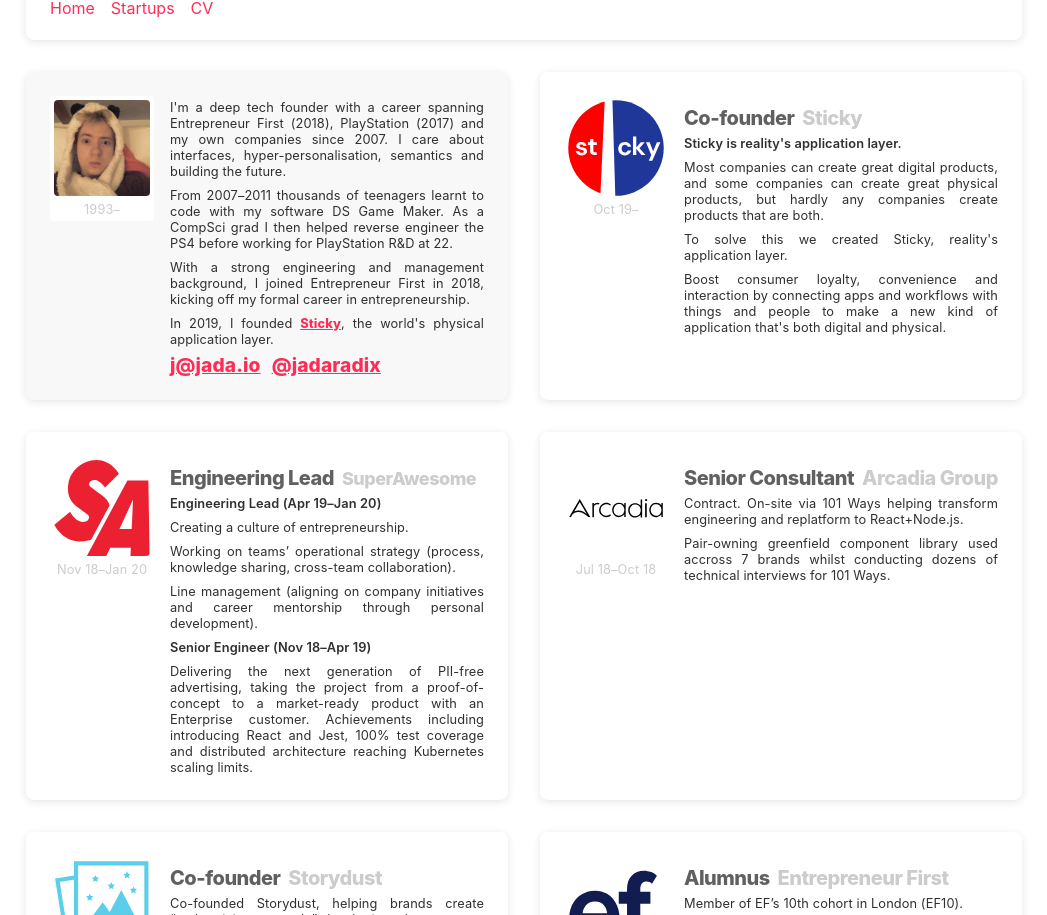
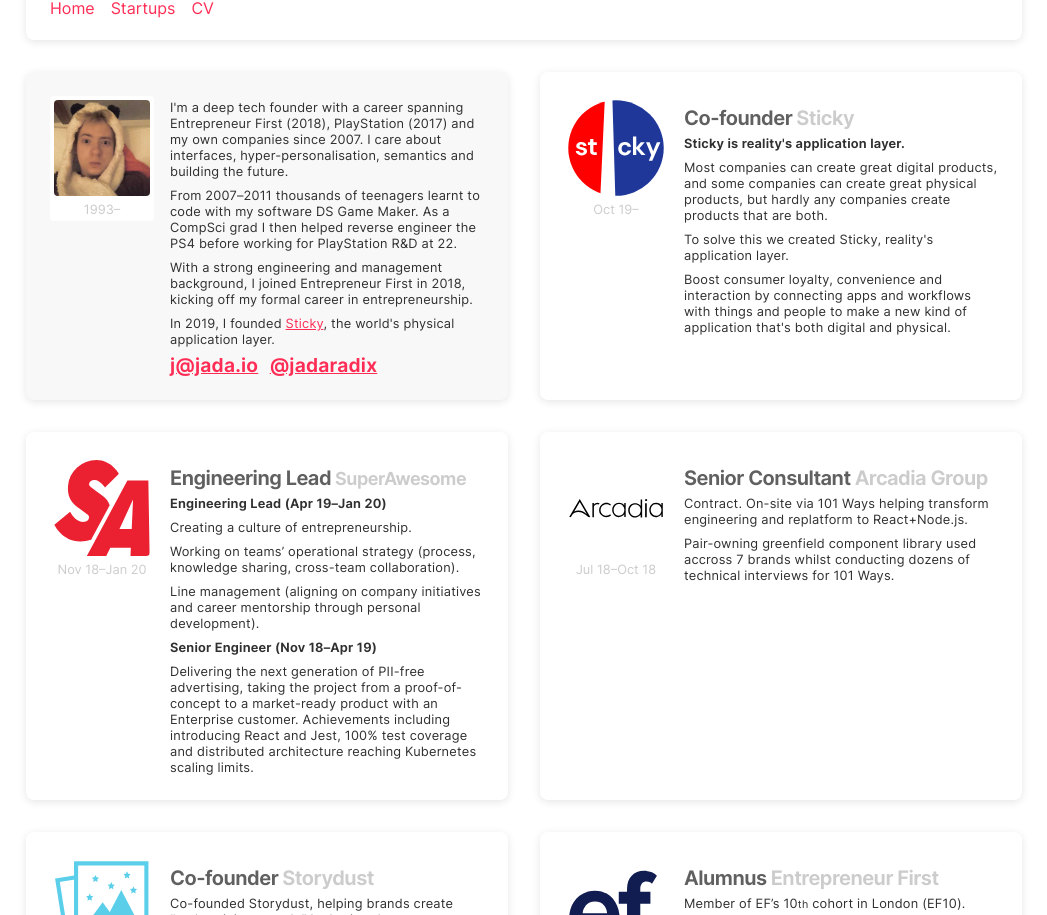
Before and after one commit to jadaradix/jada-io, a React app in the folder src/: page / in a window 1280 px wide. Shown: the part 124-1039 px from the top of the page, without its empty margins (116-1163 px from the left). Built offline with nearby package versions, Linux system fonts and the light colour scheme.

Commit message:
redo typography (`Inter` variable font)

```diff
--- a/src/src/components/Engagement/Engagement.js
+++ b/src/src/components/Engagement/Engagement.js
@@ -6,11 +6,6 @@
   page-break-inside: avoid;
   min-height: 8rem;
   padding: 1.5rem;
-  font-family: -apple-system, BlinkMacSystemFont, "Segoe UI", sans-serif;
-  font-weight: 400;
-  text-size-adjust: 100%;
-  -webkit-font-smoothing: antialiased;
-  letter-spacing: 0.1px;
   border-radius: 8px;
   box-shadow: 0 2px 8px 0 rgba(0, 0, 0, 0.1);
   position: relative;
@@ -72,12 +67,11 @@
     h1 {
       font-size: 1.25rem;
       line-height: 1.25rem;
-      font-weight: 800;
       color: rgb(96, 96, 96);
       letter-spacing: -0.5px;
       margin-top: 0.75rem;
       // background-color: green;
-      > span {
+      > strong > span {
         margin-left: 4px;
         color: rgb(204, 204, 204);
       }
@@ -85,7 +79,7 @@
     p {
       font-size: 0.8rem;
       line-height: 1rem;
-      text-align: justify;
+      letter-spacing: 0.2px;
       color: rgb(48, 48, 48);
       // background-color: red;
     }
--- a/src/src/components/Header/Header.js
+++ b/src/src/components/Header/Header.js
@@ -4,8 +4,6 @@
 import { Link } from 'react-router-dom'
 
 const StyledHeader = styled.header`
-  font-family: -apple-system, BlinkMacSystemFont, "Segoe UI", sans-serif;
-  -webkit-font-smoothing: antialiased;
   border-radius: 8px;
   box-shadow: 0 2px 8px 0 rgba(0, 0, 0, 0.1);
   .logo {
@@ -17,7 +15,6 @@
     padding-right: 0.5rem;
     font-size: 3rem;
     line-height: 2rem;
-    font-weight: 800;
     line-height: 3rem;
     letter-spacing: -2px;
     text-decoration: none;
@@ -52,7 +49,9 @@
 
 const Header = ({ children }) => (
   <StyledHeader>
-    <Link className='logo' to='/'>{children}</Link>
+    <Link className='logo' to='/'>
+      <strong>James Garner</strong>
+    </Link>
     <nav>
       <ul>
         <li><Link to='/'>Home</Link></li>
--- a/src/src/components/Link/Link.js
+++ b/src/src/components/Link/Link.js
@@ -4,9 +4,6 @@
 
 const StyledLink = styled.a`
   padding-bottom: 2px;
-  font-family: -apple-system, BlinkMacSystemFont, "Segoe UI", sans-serif;
-  font-weight: 800;
-  letter-spacing: 0.1px;
   color: rgb(255, 45, 85);
 `
 
--- a/src/src/index.css
+++ b/src/src/index.css
@@ -1,9 +1,16 @@
+@font-face {
+  font-family: 'Inter';
+  src: url('./fonts/Inter.var.woff2') format('woff2');
+}
+
 * {
   margin: 0;
   padding: 0;
   border: 0;
-  font-size: 100%;
-  font: inherit;
+  font-family: 'Inter', -apple-system, BlinkMacSystemFont, "Segoe UI", sans-serif;
+  font-weight: 400;
+  text-size-adjust: 100%;
+  -webkit-font-smoothing: antialiased;
   vertical-align: baseline;
   line-height: 1;
   -webkit-print-color-adjust: exact;
@@ -13,8 +20,9 @@
   font-size: 16px;
 }
 
-strong {
-  font-weight: 600;
+strong, strong > span {
+  font-weight: 550;
+  font-variation-settings: 'wght' 650, 'slnt' 0;
 }
 
 main {
--- a/src/src/index.js
+++ b/src/src/index.js
@@ -11,7 +11,7 @@
   return (
     <main>
       <Router>
-        <Header>James Garner</Header>
+        <Header />
         <Switch>
           <Route path='/' exact strict component={Me} />
           <Route path='/startups' exact strict component={Startups} />
--- a/src/src/parts/Me.js
+++ b/src/src/parts/Me.js
@@ -52,9 +52,9 @@
             In 2019, I founded <Link href='https://sticky.to'>Sticky</Link>, the world's physical application layer.
           </p>
           <p className='e-mail-me-link'>
-            <Link href='mailto:j@jada.io'>j@jada.io</Link>
+            <Link href='mailto:j@jada.io'><strong>j@jada.io</strong></Link>
             &nbsp;&nbsp;&nbsp;
-            <Link href='https://twitter.com/jadaradix'>@jadaradix</Link>
+            <Link href='https://twitter.com/jadaradix'><strong>@jadaradix</strong></Link>
           </p>
         </div>
       </Engagement>
@@ -68,7 +68,7 @@
           </p>
         </div>
         <div>
-          <h1>Co-founder <span>Sticky</span></h1>
+          <h1><strong>Co-founder<span>Sticky</span></strong></h1>
           <p>
             <strong>Sticky is reality's application layer.</strong>
           </p>
@@ -93,7 +93,7 @@
           </p>
         </div>
         <div>
-          <h1>Engineering Lead <span style={{fontSize: '90%'}}>SuperAwesome</span></h1>
+          <h1><strong>Engineering Lead<span style={{fontSize: '90%'}}>SuperAwesome</span></strong></h1>
           <p><strong>Engineering Lead (<time dateTime='2019-04-01'>Apr 19</time>&ndash;<time dateTime='2020-01-01'>Jan 20</time>)</strong></p>
           <p>
             Creating a culture of entrepreneurship.
@@ -118,7 +118,7 @@
           </p>
         </div>
         <div>
-          <h1>Senior Consultant <span>Arcadia Group</span></h1>
+          <h1><strong>Senior Consultant<span>Arcadia Group</span></strong></h1>
           <p>
             Contract. On-site via 101 Ways helping transform engineering and replatform to React+Node.js.
           </p>
@@ -135,7 +135,7 @@
           </p>
         </div>
         <div>
-          <h1>Co-founder <span>Storydust</span></h1>
+          <h1><strong>Co-founder<span>Storydust</span></strong></h1>
           <p>
             Co-founded Storydust, helping brands create &ldquo;authenticity at scale&rdquo; by letting them curate, license and use their customers&rsquo; social media content.
           </p>
@@ -152,7 +152,7 @@
           </p>
         </div>
         <div>
-          <h1>Alumnus <span>Entrepreneur First</span></h1>
+          <h1><strong>Alumnus<span>Entrepreneur First</span></strong></h1>
           <p>
             Member of EF&rsquo;s 10<sup>th</sup> cohort in London (EF10).
           </p>
@@ -169,7 +169,7 @@
           </p>
         </div>
         <div>
-          <h1>Engineer <span>Beamery</span></h1>
+          <h1><strong>Engineer<span>Beamery</span></strong></h1>
           <p>
             Early engineering hire pre-Series A to Series B.
           </p>
@@ -186,7 +186,7 @@
           </p>
         </div>
         <div>
-          <h1>Engineer <span>PlayStation</span></h1>
+          <h1><strong>Engineer<span>PlayStation</span></strong></h1>
           <p>
             R&amp;D. Engineering on PlayStation’s best-in-class developer platform between London and San Mateo, CA.
           </p>
@@ -203,7 +203,7 @@
           </p>
         </div>
         <div>
-          <h1>Co-founder <span>Epsilon Data</span></h1>
+          <h1><strong>Co-founder<span>Epsilon Data</span></strong></h1>
           <p>
             Epsilon Data was a profitable automated marketing startup.
           </p>
@@ -223,7 +223,7 @@
           </p>
         </div>
         <div>
-          <h1>Data Scientist <span>Relative Insight</span></h1>
+          <h1><strong>Data Scientist<span>Relative Insight</span></strong></h1>
           <p>
             Developed Python web scrapers for high profile brands including Oxford University and Smirnoff.
           </p>
@@ -240,7 +240,7 @@
           </p>
         </div>
         <div>
-          <h1>Developer<span>DataCentred</span></h1>
+          <h1><strong>Developer<span>DataCentred</span></strong></h1>
           <p>
             Co-developed customer facing support app in Ruby on Rails and AngularJS within 3 months, reflecting JIRA activity in real-time.
           </p>
@@ -257,7 +257,7 @@
           </p>
         </div>
         <div>
-          <h1>Developer<span>Next World Web</span></h1>
+          <h1><strong>Developer<span>Next World Web</span></strong></h1>
           <p>
             Moved large legacy ecommerce systems to CakePHP, CS-Cart and WordPress.
           </p>
@@ -274,7 +274,7 @@
           </p>
         </div>
         <div>
-          <h1>Developer<span>Dark Flow</span></h1>
+          <h1><strong>Developer<span>Dark Flow</span></strong></h1>
           <p>
             Lead a team of 5 developing a &ldquo;true cross platform game maker&rdquo;.
           </p>
@@ -291,7 +291,7 @@
           </p>
         </div>
         <div>
-          <h1>Founder<span>DS Game Maker</span></h1>
+          <h1><strong>Founder<span>DS Game Maker</span></strong></h1>
           <p>
             Created famous Nintendo DS homebrew game making software. Sold over 1,500 serial codes and 350 physical &lsquo;Homebrew Kits&rsquo; by age 17.
           </p>
--- a/src/src/parts/Startups.js
+++ b/src/src/parts/Startups.js
@@ -25,7 +25,7 @@
             </a>
           </div>
           <div>
-            <h1>Sticky <span>Co-founder</span></h1>
+            <h1><strong>Sticky<span>Co-founder</span></strong></h1>
             <p>
               <strong>Sticky is reality's application layer.</strong>
             </p>
@@ -48,7 +48,7 @@
             </a>
           </div>
           <div>
-            <h1>Anonml <span>Founder</span></h1>
+            <h1><strong>Anonml<span>Founder</span></strong></h1>
             <p>
               <strong>We are thought leaders in principled machine learning. We help companies achieve better ML outcomes without personal data.</strong>
             </p>
@@ -77,7 +77,7 @@
             </a>
           </div>
           <div>
-            <h1>Euphoric Adventures <span>Founder</span></h1>
+            <h1><strong>Euphoric Adventures<span>Founder</span></strong></h1>
             <p>
               <strong>We define the intersection of Smart Contracts and the world&rsquo;s most euphoric entertainment.</strong>
             </p>
```
Also changed, not shown: src/src/components/Brick/Brick.js (+2 -7 lines), src/src/parts/Talent.js (+5 -5 lines), src/src/fonts/Inter.var.woff2 (added), 1 other file.
